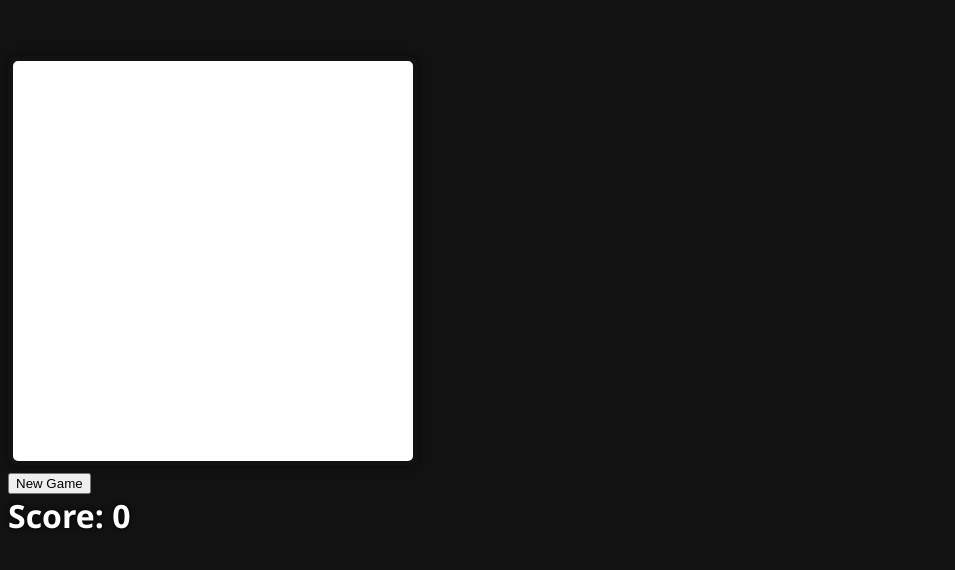
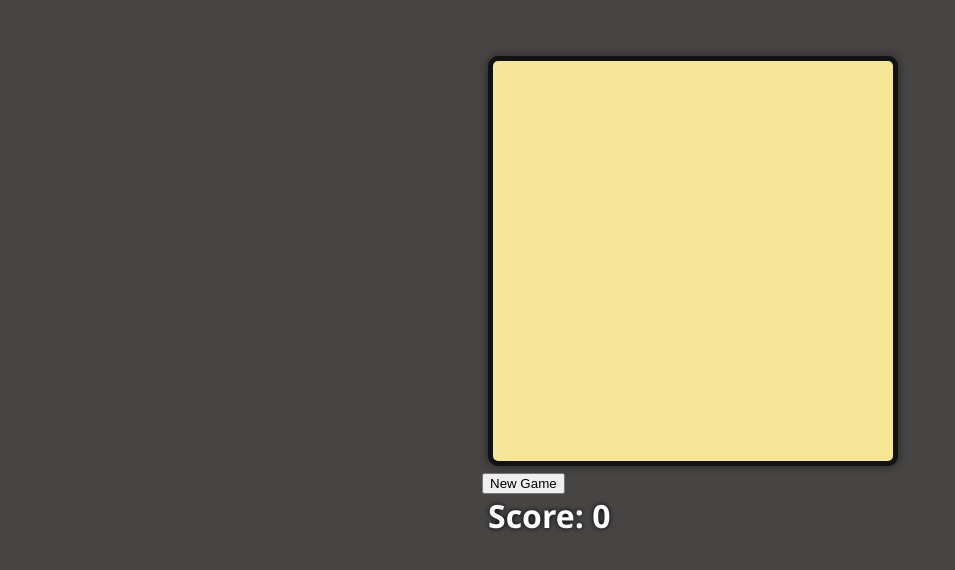
Before and after one commit to GregNoob/My-Projects, a plain HTML site: page 3310-snake-game/snake.html in a window 1280 px wide. Shown: the whole page, without its empty margins (0-955 px from the left). Drawn offline with Linux system fonts and the light colour scheme.

Commit message:
fixed css colors

```diff
--- a/3310-snake-game/style.css
+++ b/3310-snake-game/style.css
@@ -1,5 +1,5 @@
 body {
-  background-color: #121212;
+  background-color: #474444;
   font-family: 'Segoe UI', Tahoma, Geneva, Verdana, sans-serif;
   color: #fff;
 }
@@ -21,10 +21,11 @@ h1 {
 }
 
 #canvas {
-  background-color: #fff;
+  background-color: #F7E697;
   border: 5px solid #121212;
   border-radius: 10px;
   margin-top: 3rem;
+  margin-left: 30rem;
   box-shadow: 0 0 10px rgba(0, 0, 0, 0.5);
 }
 
@@ -32,7 +33,8 @@ h1 {
   text-align: center;
   font-size: 2rem;
   font-weight: 700;
-  margin-top: 2rem;
+  margin-top: 3rem;
+  margin-left: 30rem;
   text-shadow: 0 0 5px #000;
 }
 
@@ -44,10 +46,14 @@ h1 {
   font-weight: 700;
   border: none;
   border-radius: 5px;
-  margin-top: 2rem;
+  margin-top: 3rem;
   cursor: pointer;
   box-shadow: 0 0 10px rgba(0, 0, 0, 0.5);
   transition: background-color 0.2s ease-in-out, color 0.2s ease-in-out;
+}
+
+#newgame {
+  margin-left: 474px !important;
 }
 
 .button:hover {
```
